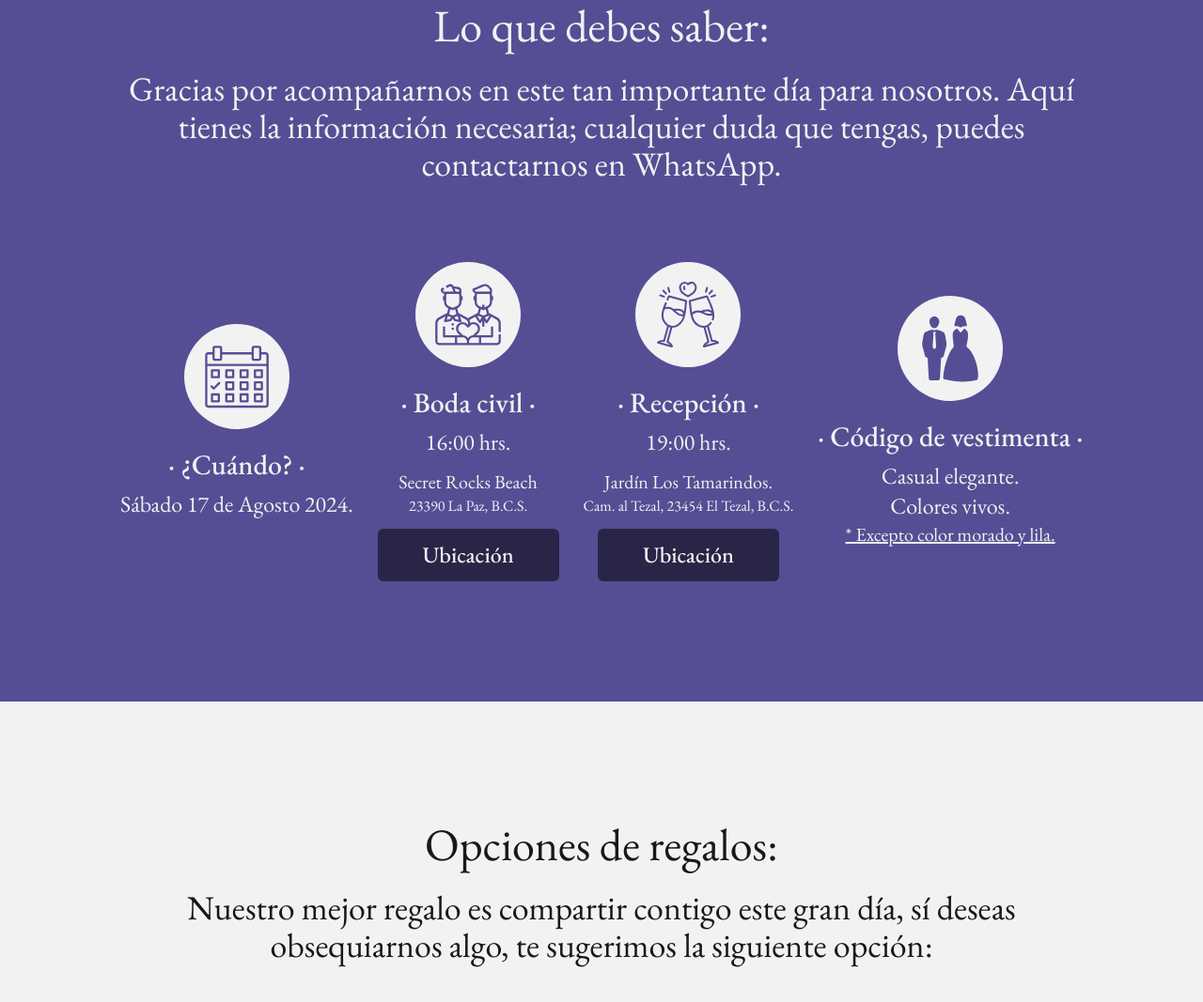
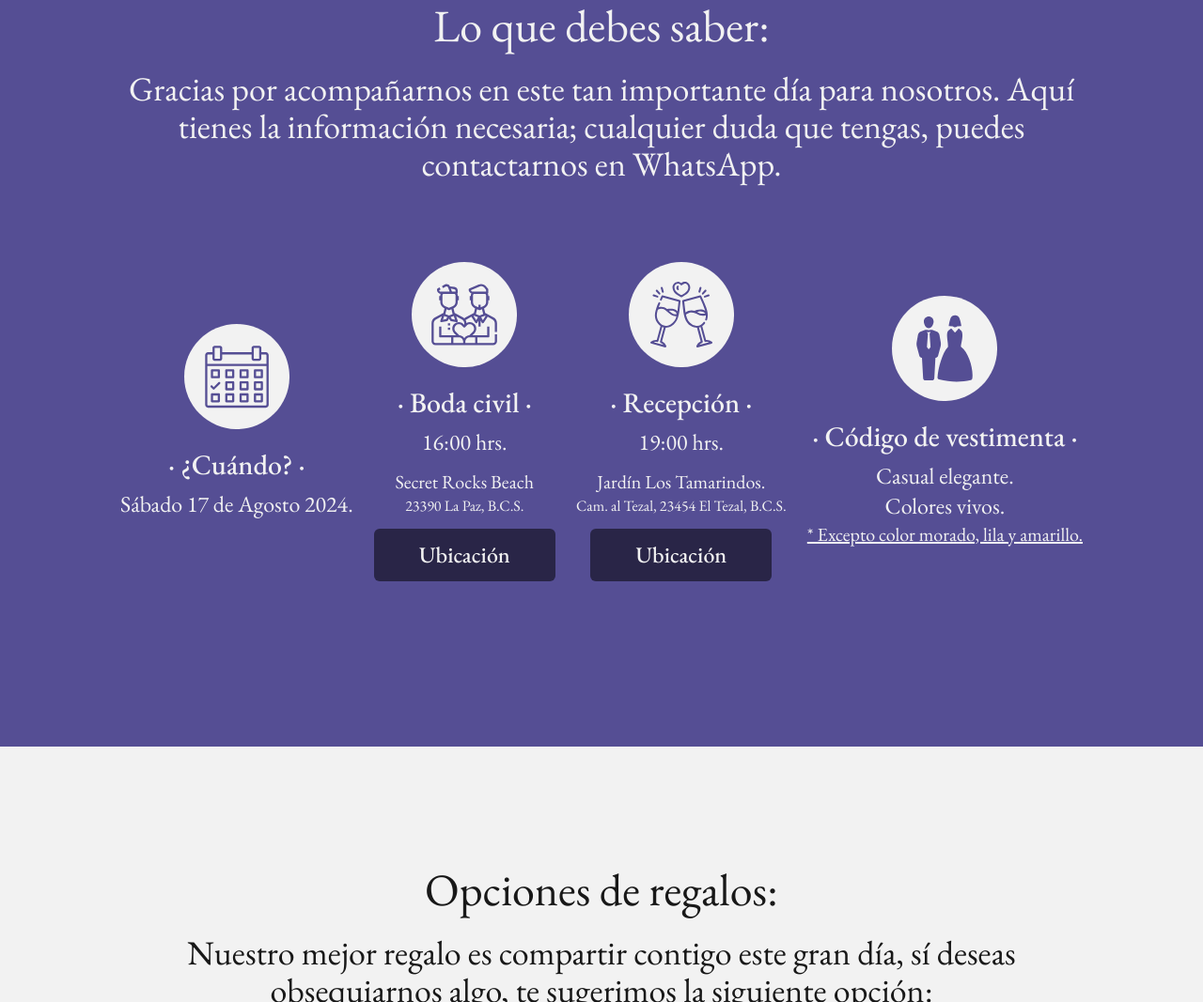
Before and after one commit to elbob-mx/seth-danny-boda, a website: page index.html in a window 1280 px wide. Shown: the part 3544-4611 px from the top of the page at 94% size. Drawn offline with nearby package versions, Linux system fonts and the light colour scheme.

Commit message:
update excepto amarillo

```diff
--- a/index.html
+++ b/index.html
@@ -159,7 +159,7 @@
                 <h2 class="py-2 text-5xl text-center hd:text-6xl font-garamond laptop:p-0">Lo que debes saber:</h2>
                 <p class="py-6 text-2xl text-center laptop:text-4xl">Gracias por acompañarnos en este tan importante día para nosotros. Aquí tienes la información necesaria; cualquier duda que tengas, puedes contactarnos en WhatsApp.</p>
 
-                <div class="flex flex-col items-center justify-between mt-12 laptop:flex-row">
+                <div class="flex flex-col items-center justify-between my-12 laptop:flex-row">
 
                     <!-- FECHA -->
                     <div class="flex flex-col items-center col-span-1 text-center">
@@ -194,7 +194,7 @@
                         <h3 class="py-2 text-3xl font-medium">· Código de vestimenta ·</h3>
                         <p class="text-2xl">Casual elegante.</p>
                         <p class="text-2xl">Colores vivos.</p>
-                        <p class="text-xl text-center underline">* Excepto color morado y lila.</p>
+                        <p class="text-xl text-center underline">* Excepto color morado, lila y amarillo.</p>
                     </div>
                 </div>
             </div>
```
